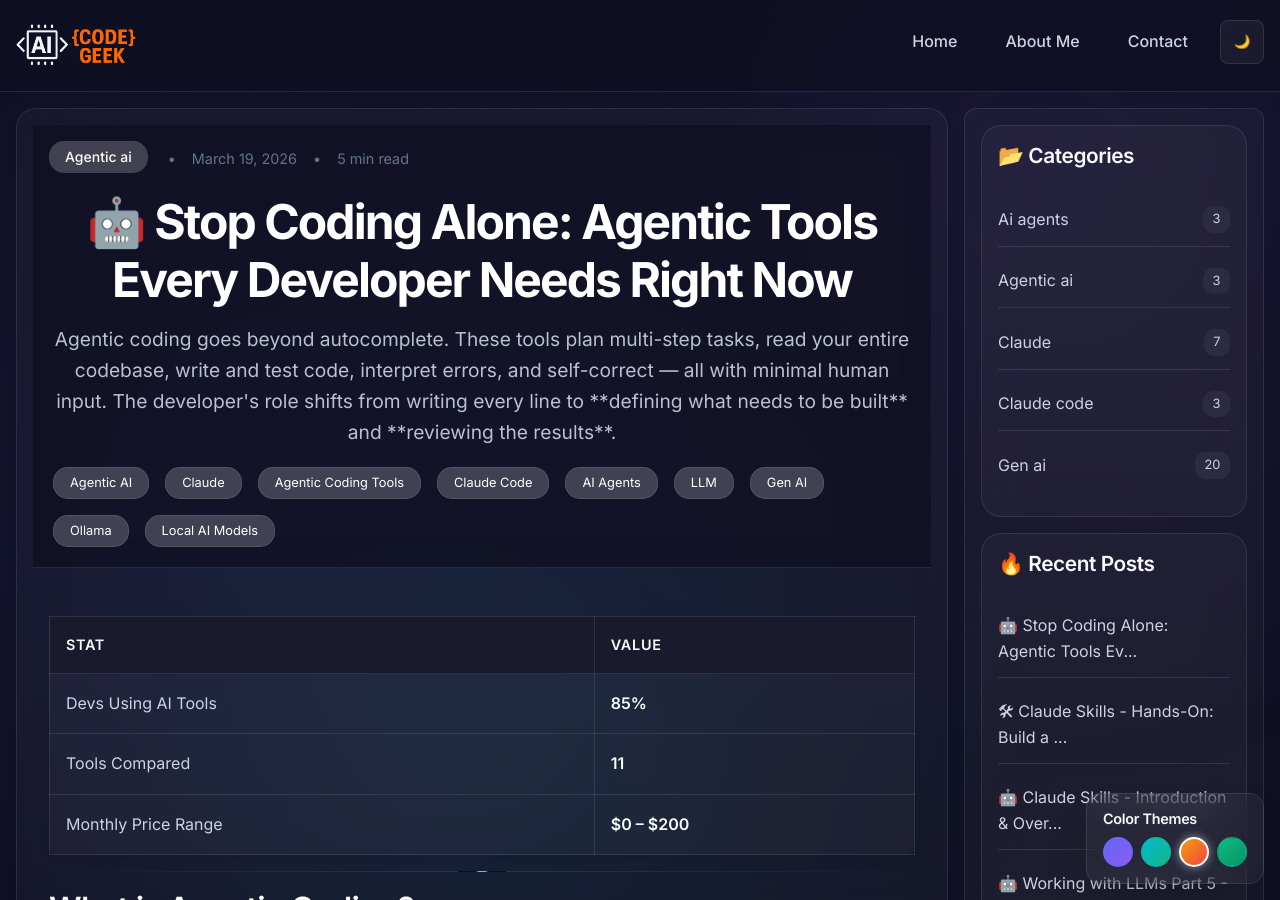
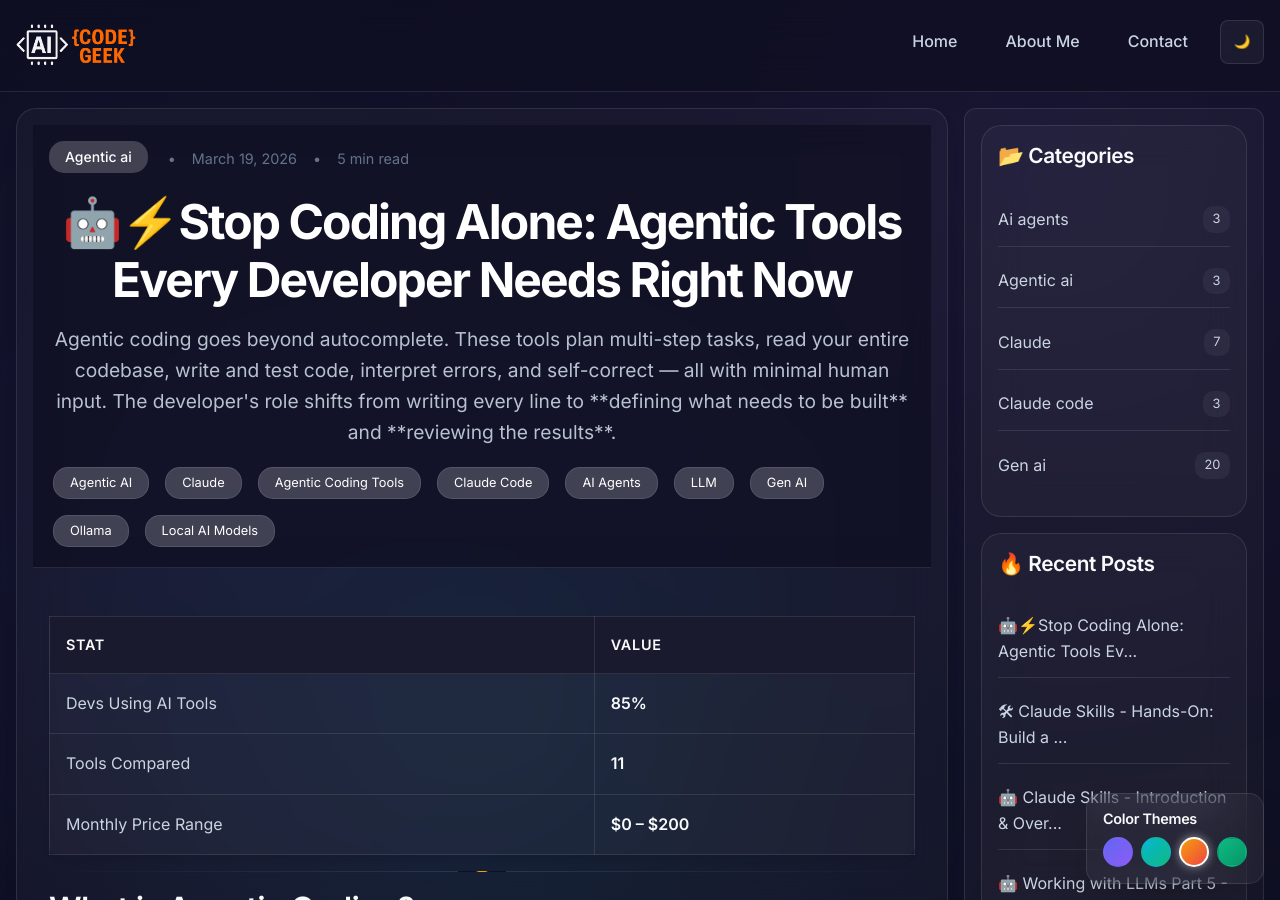
Before and after one commit to AI-Code-Geek/ai-code-geek.github.io, a Jekyll site: the page built from _posts/2026-03-19-popular-agentic-coding-tools.md, in a window 1280 px wide and 900 px high. Built offline with Jekyll 4.4.1, drawn with Linux system fonts in a browser that asks for light colours.

```diff
--- a/_posts/2026-03-19-popular-agentic-coding-tools.md
+++ b/_posts/2026-03-19-popular-agentic-coding-tools.md
@@ -1,6 +1,6 @@
 ---
 layout: post
-title: "🤖 Stop Coding Alone: Agentic Tools Every Developer Needs Right Now"
+title: "🤖⚡Stop Coding Alone: Agentic Tools Every Developer Needs Right Now"
 date: 2026-03-19 10:00:00 +0000
 categories: [Agentic AI, Claude, Skills, Claude Code,AI Agents,LLM, Gen AI, Ollama, Local AI Models]
 tags: [Agentic AI, Claude, Agentic Coding Tools, Claude Code,AI Agents,LLM, Gen AI, Ollama, Local AI Models]
```
